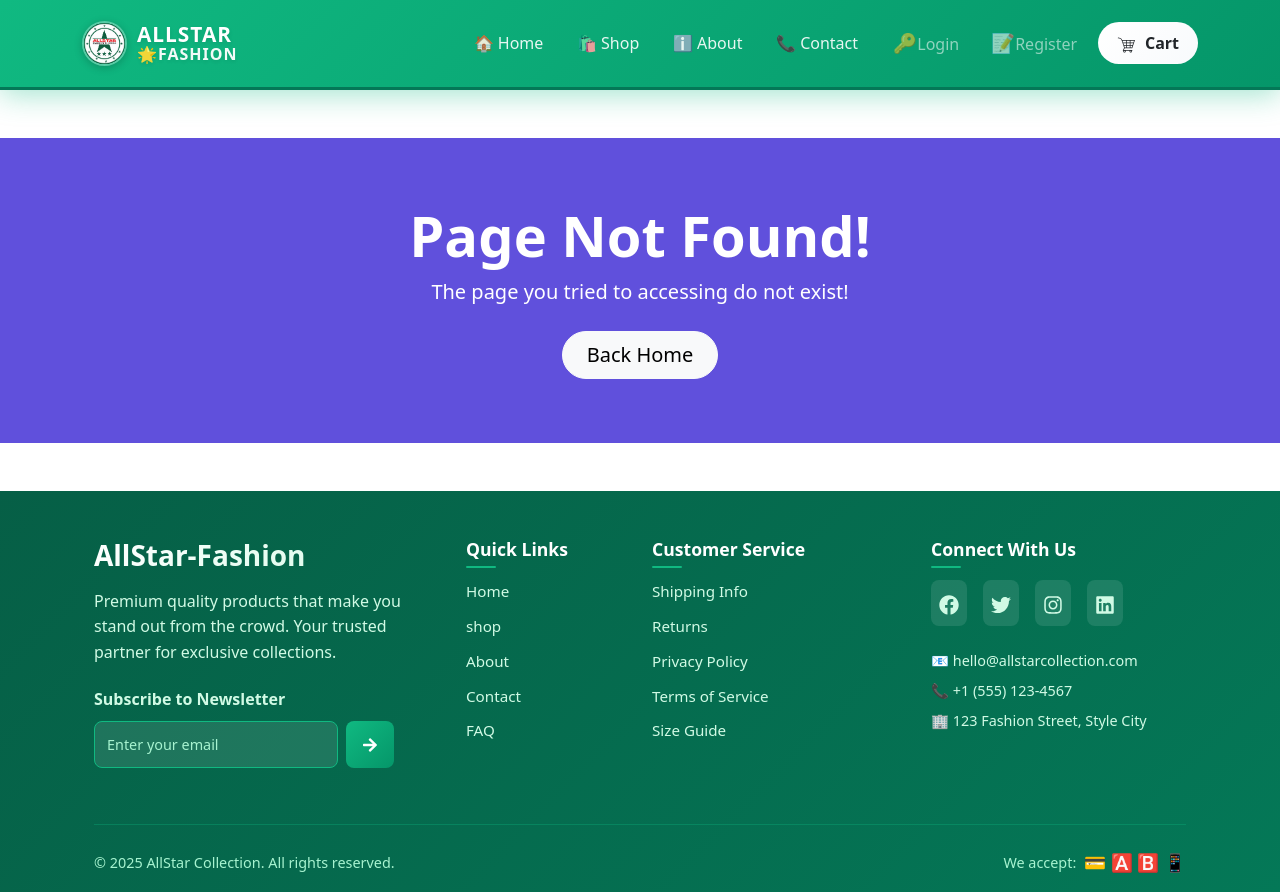
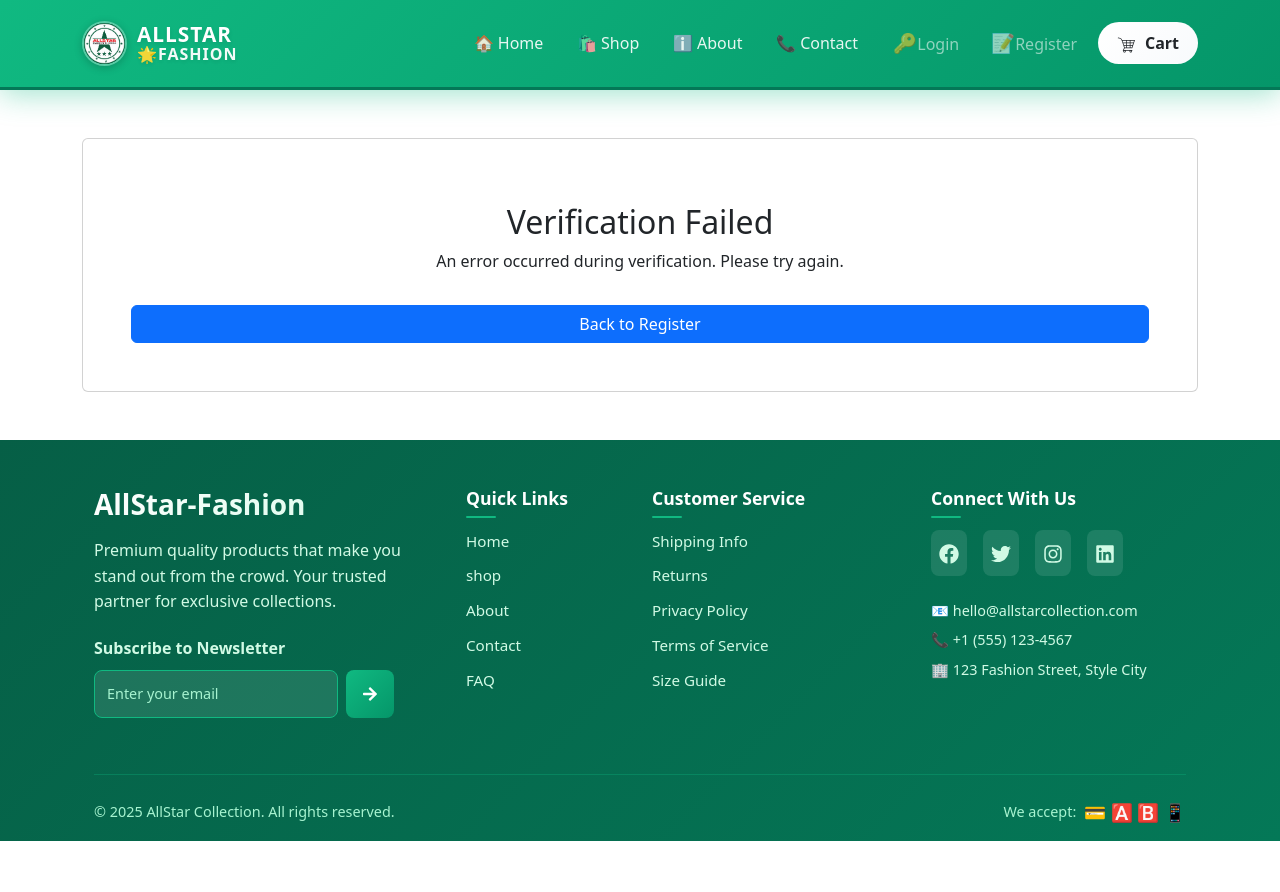
Before and after one commit to cysof/AllStarEcom-FrontEnd, a React (Vite) app: page /verification-failed in a window 1280 px wide. After the commit the page ends 841 px from the top, so only its background shows below. Built offline with nearby package versions, Linux system fonts and the light colour scheme.

Commit message:
updated view

```diff
--- a/src/App.jsx
+++ b/src/App.jsx
@@ -24,6 +24,8 @@ import About from './components/ui/About';
 import Contact from './components/ui/Contact';
 import ProductsPage from './components/product/ProductsPage';
 import ResetPasswordPage from './components/user/ResetPasswordPage';
+import VerificationFailed from './components/user/VerificationFailed';
+import VerificationSuccess from './components/user/VerificationSuccess';
 
 
 const App = () => {
@@ -85,6 +87,14 @@ const App = () => {
               element={<EmailVerificationPage />}
             />
 
+            <Route
+              path="/verification-success"
+              element={<VerificationSuccess />}
+            />
+            <Route
+              path="/verification-failed"
+              element={<VerificationFailed />}
+            />
 
             <Route path="forgot-password" element={<ForgotPasswordPage />} />
             <Route path="/contact" element={<Contact />} />
--- /dev/null
+++ b/src/components/user/VerificationFailed.jsx
@@ -0,0 +1,40 @@
+import React from 'react';
+import { useSearchParams, useNavigate } from 'react-router-dom';
+
+const VerificationFailed = () => {
+  const [searchParams] = useSearchParams();
+  const navigate = useNavigate();
+  const reason = searchParams.get('reason');
+
+  const getMessage = () => {
+    switch (reason) {
+      case 'expired':
+        return 'Your verification link has expired. Please request a new one.';
+      case 'invalid':
+        return 'This verification link is invalid or has already been used.';
+      default:
+        return 'An error occurred during verification. Please try again.';
+    }
+  };
+
+  return (
+    <div className="container text-center my-5">
+      <div className="card p-5">
+        <i
+          className="bi bi-x-circle text-danger"
+          style={{ fontSize: '4rem' }}
+        ></i>
+        <h2 className="mt-3">Verification Failed</h2>
+        <p>{getMessage()}</p>
+        <button
+          className="btn btn-primary mt-3"
+          onClick={() => navigate('/register')}
+        >
+          Back to Register
+        </button>
+      </div>
+    </div>
+  );
+};
+
+export default VerificationFailed;
--- /dev/null
+++ b/src/components/user/VerificationSuccess.jsx
@@ -0,0 +1,39 @@
+import React, { useEffect } from 'react';
+import { useNavigate } from 'react-router-dom';
+import { toast } from 'react-toastify';
+
+const VerificationSuccess = () => {
+  const navigate = useNavigate();
+
+  useEffect(() => {
+    toast.success('Email verified successfully! You can now make payments.');
+
+    // Redirect to login or home after 3 seconds
+    setTimeout(() => {
+      navigate('/login');
+    }, 3000);
+  }, [navigate]);
+
+  return (
+    <div className="container text-center my-5">
+      <div className="card p-5">
+        <i
+          className="bi bi-check-circle text-success"
+          style={{ fontSize: '4rem' }}
+        ></i>
+        <h2 className="mt-3">Email Verified!</h2>
+        <p>
+          Your email has been successfully verified. You can now make payments.
+        </p>
+        <button
+          className="btn btn-primary mt-3"
+          onClick={() => navigate('/login')}
+        >
+          Go to Login
+        </button>
+      </div>
+    </div>
+  );
+};
+
+export default VerificationSuccess;
```
